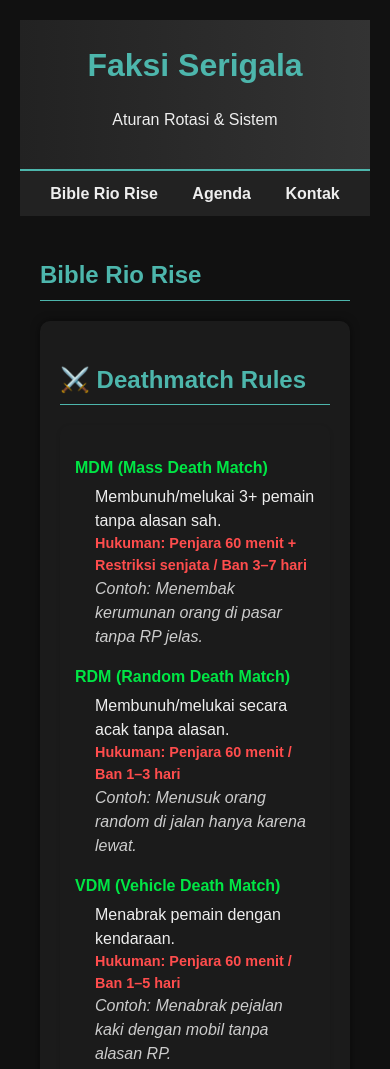
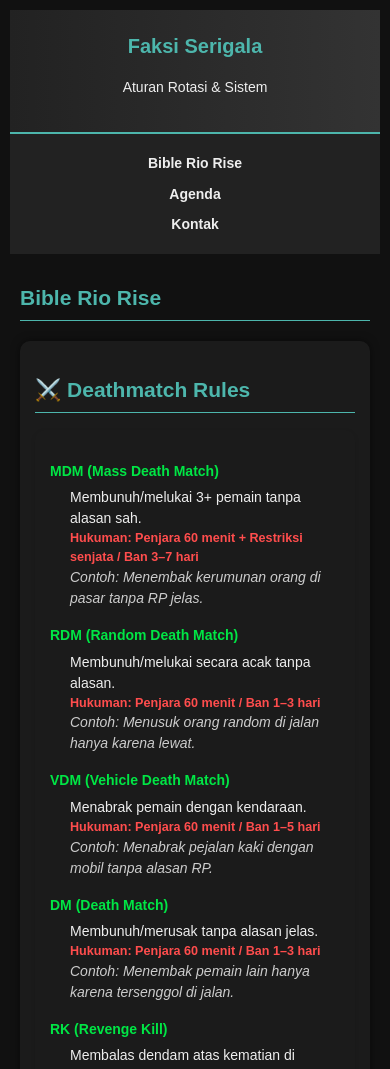
Before and after one commit to Azuu-ra/Web-Roleplay, a plain HTML site: page index.html in a window 390 px wide. Shown: the top 1069 px of the page. Drawn offline with Linux system fonts and the light colour scheme.

Commit message:
Update index.html

```diff
--- a/index.html
+++ b/index.html
@@ -104,6 +104,29 @@
             margin-top: 30px;
             font-size: 14px;
         }
+        @media (max-width: 600px) {
+        body {
+            padding: 10px;
+            font-size: 14px;
+        }
+
+        header h1 {
+            font-size: 20px;
+        }
+
+        nav a {
+            display: block;
+            margin: 8px 0;
+        }
+
+        section {
+            padding: 10px;
+        }
+
+        .card {
+            padding: 15px;
+        }
+    }
     </style>
 </head>
 
@@ -376,4 +399,5 @@
 
 </body>
 
+
 </html>
```
